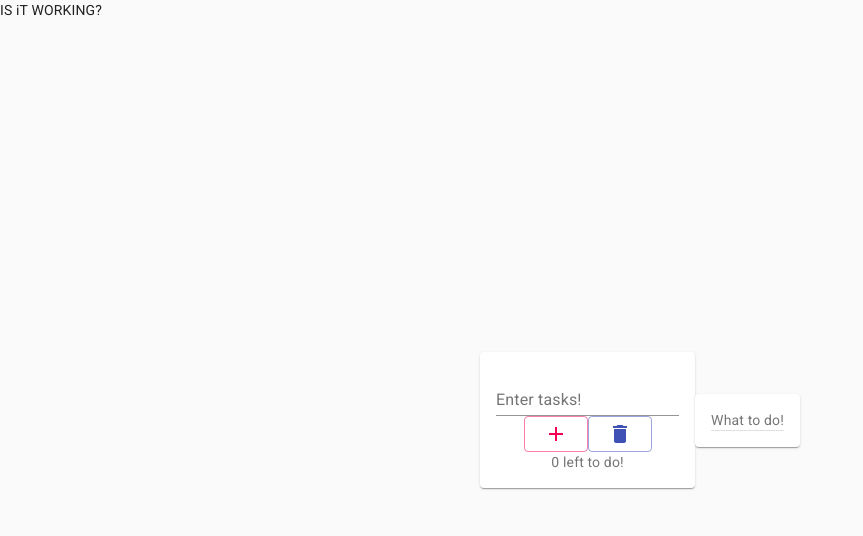
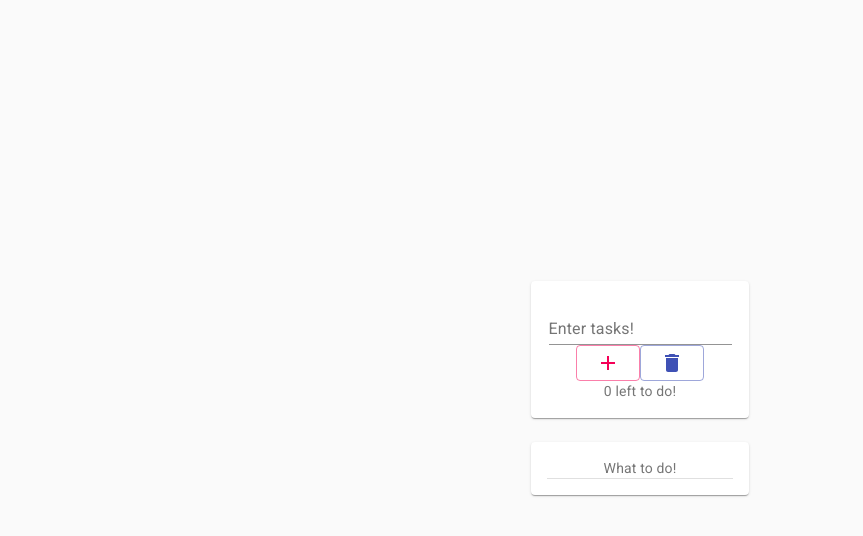
Before and after one commit to icest99/todo-list, a React (Create React App) app: page / in a window 1280 px wide. Shown: the top 536 px of the page, without its empty margins (0-863 px from the left). Built offline with nearby package versions, Linux system fonts and the light colour scheme.

Commit message:
Update App.js

```diff
--- a/src/App.js
+++ b/src/App.js
@@ -74,15 +74,19 @@ function App() {
   return (
     <div className={classes.root}>
       <CssBaseline />
-      IS iT WORKING?
       <Grid
         container
-        direction="rows"
+        direction="column"
         justify="center"
         alignItems="center"
+        spacing={3}
         style={{ height: "100vh" }}
       >
-        <Paper className={classes.paper} style={{ textAlign: "center" }}>
+        <Grid item>
+          <Paper
+            className={classes.paper}
+            style={{ textAlign: "center", minWidth: "17vw" }}
+          >
             <Grid item xs={12} style={{ textAlign: "center" }}>
               <TextField
                 id="standard-basic"
@@ -93,7 +97,7 @@ function App() {
               />
               {/* <input ref={todoNameRef} type="text" id="input-text" /> */}
             </Grid>
-          <Grid item>
+            <Grid item xs={12}>
               <Tooltip title="Add task">
                 <Button
                   variant="outlined"
@@ -115,20 +119,21 @@ function App() {
                 </Button>
               </Tooltip>
             </Grid>
-          <Grid item style={{ textAlign: "center" }}>
+            <Grid item xs={12} style={{ textAlign: "center" }}>
               <div>
                 {todos.filter((each) => each.complete !== true).length} left to
                 do!
               </div>
             </Grid>
           </Paper>
-        <Paper className={classes.paper}>
+        </Grid>
         <Grid item style={{ textAlign: "left" }}>
+          <Paper className={classes.paper} style={{ minWidth: "17vw" }}>
             What to do!
             <Divider />
             <TodoList todos_state={todos} toggleTodo={toggleTodo} />
+          </Paper>
         </Grid>
-        </Paper>
       </Grid>
     </div> // this </> is called fragment
   );
```
Lines whose indentation alone changed are shown as unchanged.
